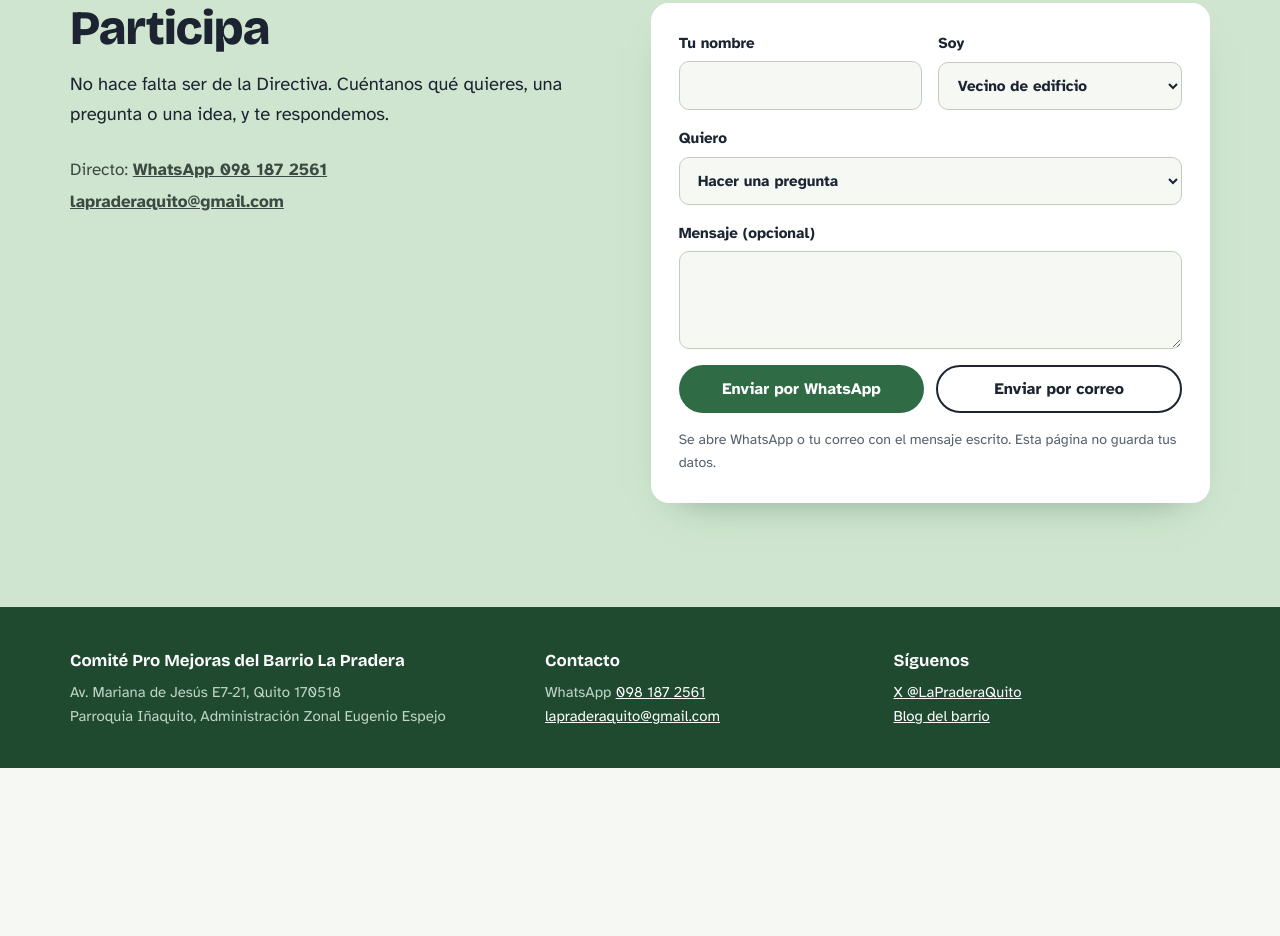
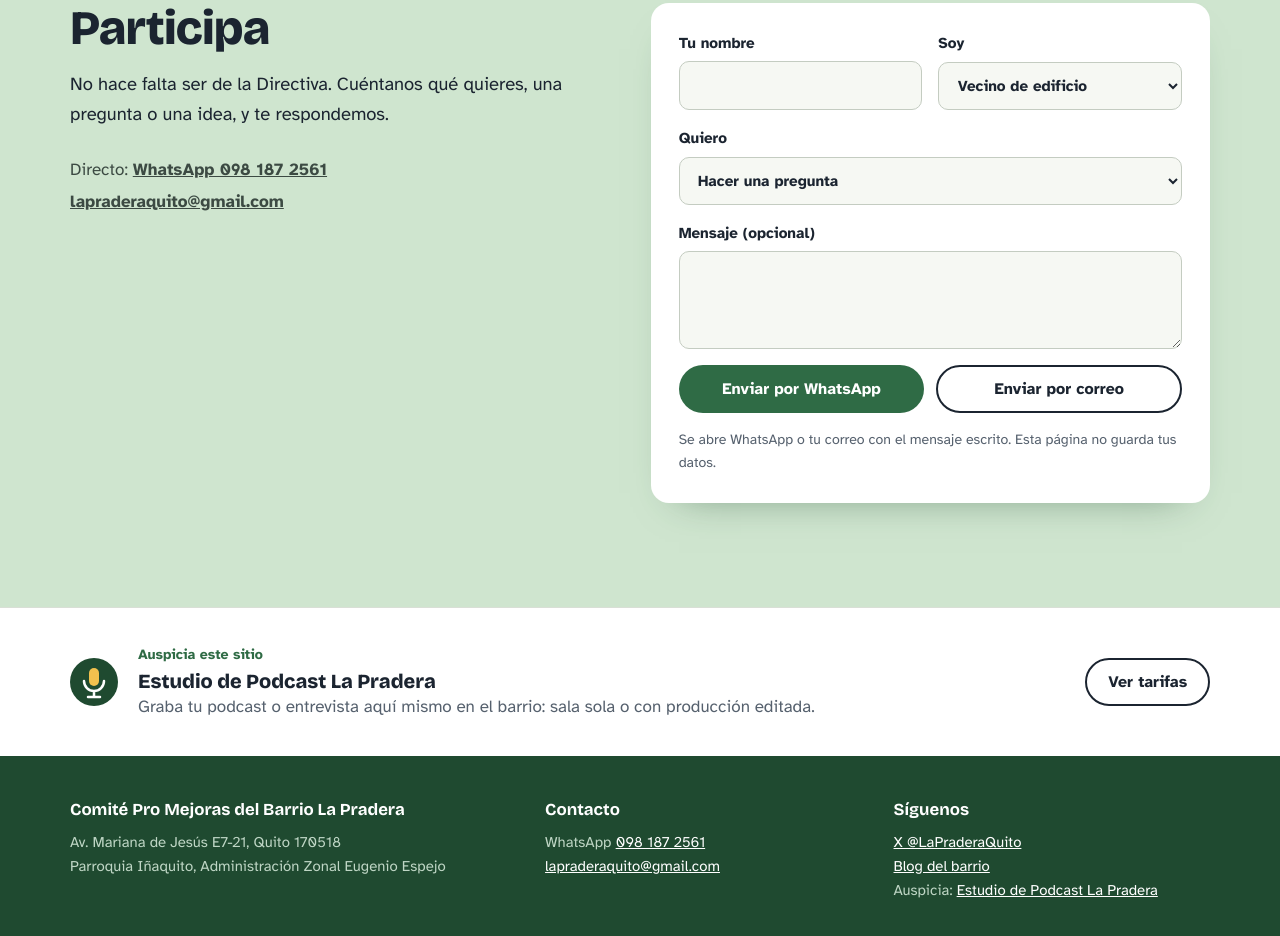
Before and after one commit to Neyt/lapradera, a plain HTML site: page index.html in a window 1280 px wide. Shown: the part 6848-7784 px from the top of the page. Before the commit the page ends 7616 px from the top, so only its background shows below. Drawn offline with nearby package versions, Linux system fonts and the light colour scheme.

Commit message:
Agrega el Estudio de Podcast La Pradera como auspiciante
Co-Authored-By: Claude Opus 5.5 <noreply@anthropic.com>
Claude-Session: https://claude.ai/code/session_01LAutxSEhgakEjMuTU4VPhs

```diff
--- a/index.html
+++ b/index.html
@@ -238,6 +238,14 @@ textarea{min-height:96px;resize:vertical}
 .seg-mas{color:#AFBDD0;margin:2rem 0 0;max-width:60ch}
 .sueltos-det{margin-top:.5rem}.sueltos-det .servicios{margin:0 1.3rem 1.3rem}
 @media (max-width:860px){.participa-grid{grid-template-columns:1fr}.fila{grid-template-columns:1fr}}
+
+.auspicio{padding:2.25rem 0;background:#fff;border-top:1px solid var(--linea)}
+.auspicio-in{display:grid;grid-template-columns:48px 1fr auto;gap:1.25rem;align-items:center}
+.auspicio-in svg{width:48px;height:48px}
+.auspicio-in b{display:block;font:800 1.25rem var(--display)}
+.auspicio-in span{color:var(--gris)}
+.auspicio .para-quien{margin-bottom:.15rem}
+@media (max-width:640px){.auspicio-in{grid-template-columns:48px 1fr}.auspicio-in .btn{grid-column:1/-1}}
 
 footer{background:var(--pradera-hondo);color:#BFD6C5;font-size:.93rem;padding:2.5rem 0}
 footer .wrap{display:grid;grid-template-columns:1.4fr 1fr 1fr;gap:2rem}
@@ -663,6 +671,18 @@ footer a{color:#fff}
   </div>
 </section>
 
+<section class="auspicio" aria-label="Auspiciante">
+  <div class="wrap auspicio-in">
+    <svg viewBox="0 0 48 48" aria-hidden="true"><circle cx="24" cy="24" r="24" fill="#1F4A30"/><rect x="19" y="10" width="10" height="18" rx="5" fill="#F2C14E"/><path d="M14 23a10 10 0 0 0 20 0M24 33v6M18 39h12" stroke="#fff" stroke-width="2.5" fill="none" stroke-linecap="round"/></svg>
+    <div>
+      <div class="para-quien">Auspicia este sitio</div>
+      <b>Estudio de Podcast La Pradera</b>
+      <span>Graba tu podcast o entrevista aqu&iacute; mismo en el barrio: sala sola o con producci&oacute;n editada.</span>
+    </div>
+    <a class="btn btn-borde" id="auspicio-link" href="#" rel="noopener">Ver tarifas</a>
+  </div>
+</section>
+
 </main>
 
 <footer>
@@ -679,7 +699,8 @@ footer a{color:#fff}
     <div>
       <b>Síguenos</b>
       <a href="https://x.com/LaPraderaQuito">X @LaPraderaQuito</a><br>
-      <a href="https://lapraderaquito.blogspot.com">Blog del barrio</a>
+      <a href="https://lapraderaquito.blogspot.com">Blog del barrio</a><br>
+      Auspicia: <a class="auspicio-pie" href="#">Estudio de Podcast La Pradera</a>
     </div>
   </div>
 </footer>
@@ -699,6 +720,10 @@ document.querySelectorAll("[data-precio]").forEach(el=>{
   const p = PRECIOS[el.dataset.precio] || {};
   el.innerHTML = (p.valor || "Consúltanos") + (p.nota ? "<small>"+p.nota+"</small>" : "");
 });
+
+/* Auspiciante: cambiar url cuando estudiopodcastquito.com esté activo. */
+const AUSPICIANTE = { url: "mailto:info@neytorres.com?subject=" + encodeURIComponent("Tarifas del estudio de podcast") };
+document.querySelectorAll("#auspicio-link,.auspicio-pie").forEach(a=>a.href=AUSPICIANTE.url);
 
 /* Oferta para otros barrios (precio mensual con IVA incluido). */
 const FRANQUICIA = { valor: "$79", periodo: "al mes por barrio", nota: "IVA incluido. Primer mes gratis y sin costo de instalaci\u00f3n. Barrios de hasta 100 predios. Cancelas cuando quieras." };
```
